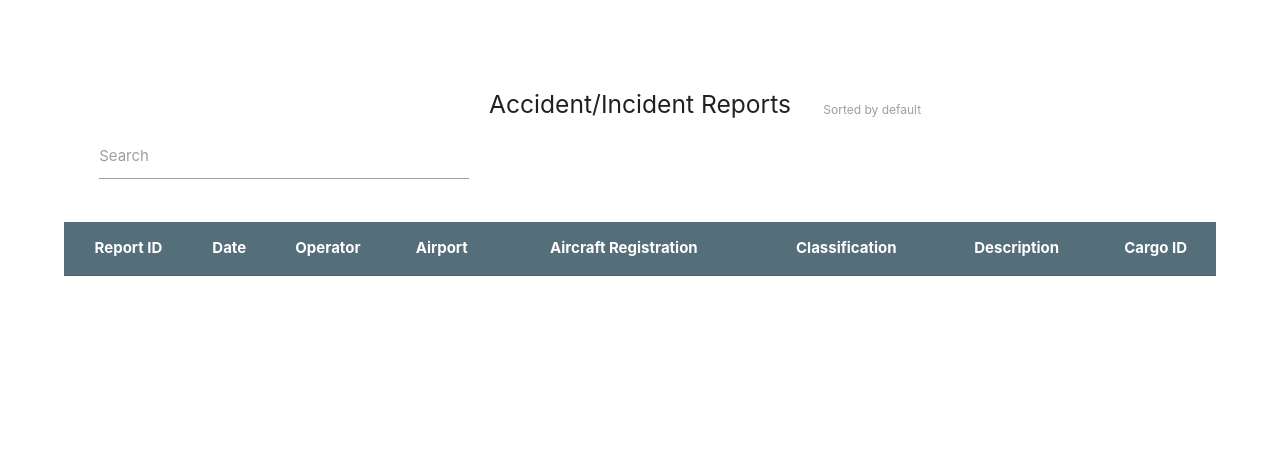
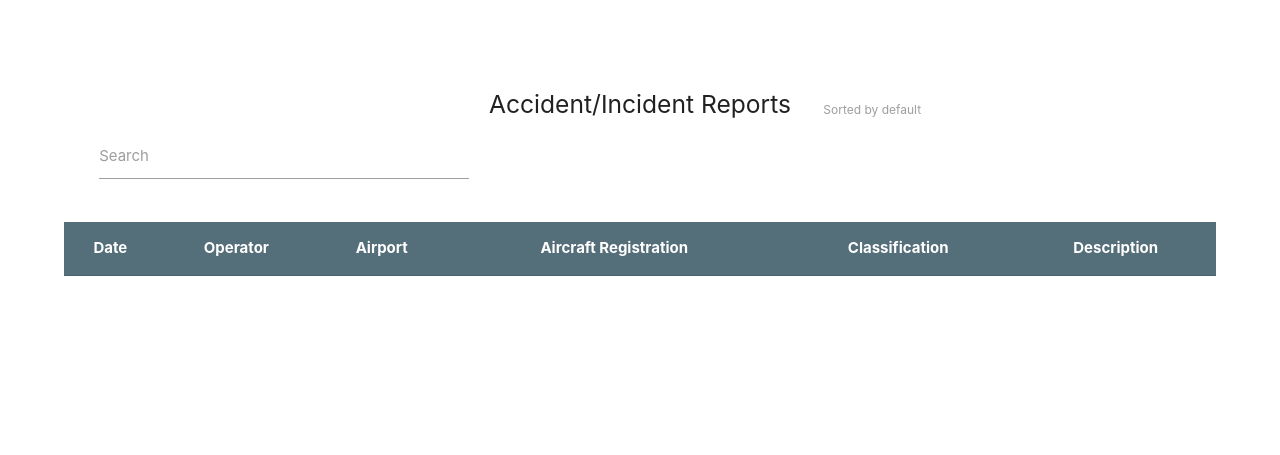
Before and after one commit to o2paulo64/Aircargo, a CodeIgniter app: page /Aircargo/users/Reports in a window 1280 px wide. Shown: the part 504-959 px from the top of the page. Run offline with CodeIgniter, Linux system fonts and the light colour scheme; data that the repository does not hold is empty; some libraries are stand-ins or nearby versions.

```diff
--- a/application/controllers/users/Reports.php
+++ b/application/controllers/users/Reports.php
@@ -24,11 +24,7 @@ class Reports extends CI_Controller
     $start_index = ($this->uri->segment(4)) ? $this->uri->segment(4) : 1;
     $orderBy=$this->input->get('sortBy');
 
-    if($orderBy=='report_id'){
-      $sort='report_id';
-      $order='desc';
-    }
-    elseif ($orderBy=='shipping_date'){
+   if ($orderBy=='shipping_date'){
       $sort='shipping_date';
       $order='desc';
     }
@@ -44,14 +40,6 @@ class Reports extends CI_Controller
       $sort='aircraft_registration';
       $order='desc';
     }
-    elseif ($orderBy=='cargo_id'){
-      $sort='cargo_id';
-      $order='desc';
-    }
-    elseif ($orderBy=='report_id_ascending'){
-      $sort='report_id';
-      $order='asc';
-    }
     elseif ($orderBy=='shipping_date_ascending'){
       $sort='shipping_date';
       $order='asc';
@@ -66,10 +54,6 @@ class Reports extends CI_Controller
     }
     elseif ($orderBy=='aircraft_registration_ascending'){
       $sort='aircraft_registration';
-      $order='asc';
-    }
-    elseif ($orderBy=='cargo_id_ascending'){
-      $sort='cargo_id';
       $order='asc';
     }
     else{
--- a/application/models/EventModel.php
+++ b/application/models/EventModel.php
@@ -37,7 +37,7 @@ class EventModel extends CI_Model
 
 	function get_report_count()
 	{
-		$this->db->select('a.report_id,h.shipping_date,c.operation_name,d.airport_name,b.aircraft_registration,f.classification,f.description,b.cargo_id');
+		$this->db->select('h.shipping_date,c.operation_name,d.airport_name,b.aircraft_registration,f.classification,f.description');
 		$this->db->from('describes as a ');
 		$this->db->join('report as b','a.report_id=b.report_id','inner');
 		$this->db->join('airlineoperation as c','b.operator_id=c.operator_id','inner');
@@ -51,7 +51,7 @@ class EventModel extends CI_Model
 
 	function get_report($limit,$start,$sort,$order)
 	{
-		$this->db->select('a.report_id,h.shipping_date,c.operation_name,d.airport_name,b.aircraft_registration,f.classification,f.description,b.cargo_id');
+		$this->db->select('h.shipping_date,c.operation_name,d.airport_name,b.aircraft_registration,f.classification,f.description');
 		$this->db->from('describes as a ');
 		$this->db->join('report as b','a.report_id=b.report_id','inner');
 		$this->db->join('airlineoperation as c','b.operator_id=c.operator_id','inner');
--- a/application/views/users/reports.php
+++ b/application/views/users/reports.php
@@ -20,20 +20,16 @@
 				<select class='input-field' onchange="javascript:handleSelect(this,'users/Reports?sortBy=')">
 					<option value="" disabled selected>Sort by...</option>
 					<optgroup label="Ascending Order">
-						<option value='report_id_ascending'>Report ID</option>
 						<option value='shipping_date_ascending'>Date</option>
 						<option value='operation_name_ascending'>Operator</option>
 						<option value='airport_name_ascending'>Airport</option>
 						<option value='aircraft_registration_ascending'>Aircraft Registration</option>
-						<option value='cargo_id_ascending'>Cargo ID</option>
 					</optgroup>
 					<optgroup label="Descending Order">
-						<option value='report_id'>Report ID</option>
 						<option value='shipping_date'>Date</option>
 						<option value='operation_name'>Operator</option>
 						<option value='airport_name'>Airport</option>
 						<option value='aircraft_registration'>Aircraft Registration</option>
-						<option value='cargo_id'>Cargo ID</option>
 					</optgroup>
 				</select>
 				<div class='row' style='margin-top: -20px;'>
@@ -46,14 +42,12 @@
 			<table class='responsive-table bordered highlight centered blue-grey darken-1 white-text'>
 		        <thead>
 		          <tr>
-		              <th>Report ID</th>
 		              <th>Date</th>
 		              <th>Operator</th>
 		              <th>Airport</th>
 		              <th>Aircraft Registration</th>
 		              <th>Classification</th>
 		              <th>Description</th>
-		              <th>Cargo ID</th>
 		          </tr>
 		        </thead>
 
@@ -64,17 +58,13 @@
 					foreach ($ai_report->result_array() as $report_row) {
 						echo "
 					<tr>
-						<td>".$report_row['report_id']."</td>
 						<td>".$report_row['shipping_date']."</td>
 						<td>".$report_row['operation_name']."</td>
 						<td>".$report_row['airport_name']."</td>
 						<td>".$report_row['aircraft_registration']."</td>
 						<td>".$report_row['classification']."</td>
 						<td>".$report_row['description']."</td>
-						<td>".$report_row['cargo_id']."</td>
-
 					</tr>
-
 		        		";
 		        	}
 		        ?>
@@ -87,7 +77,6 @@
 						<?php if (isset($links)) { ?>
 					                <?php echo $links ?>
 					            <?php } ?>
-
 					</center>
 				</div>
 			</div>
```
